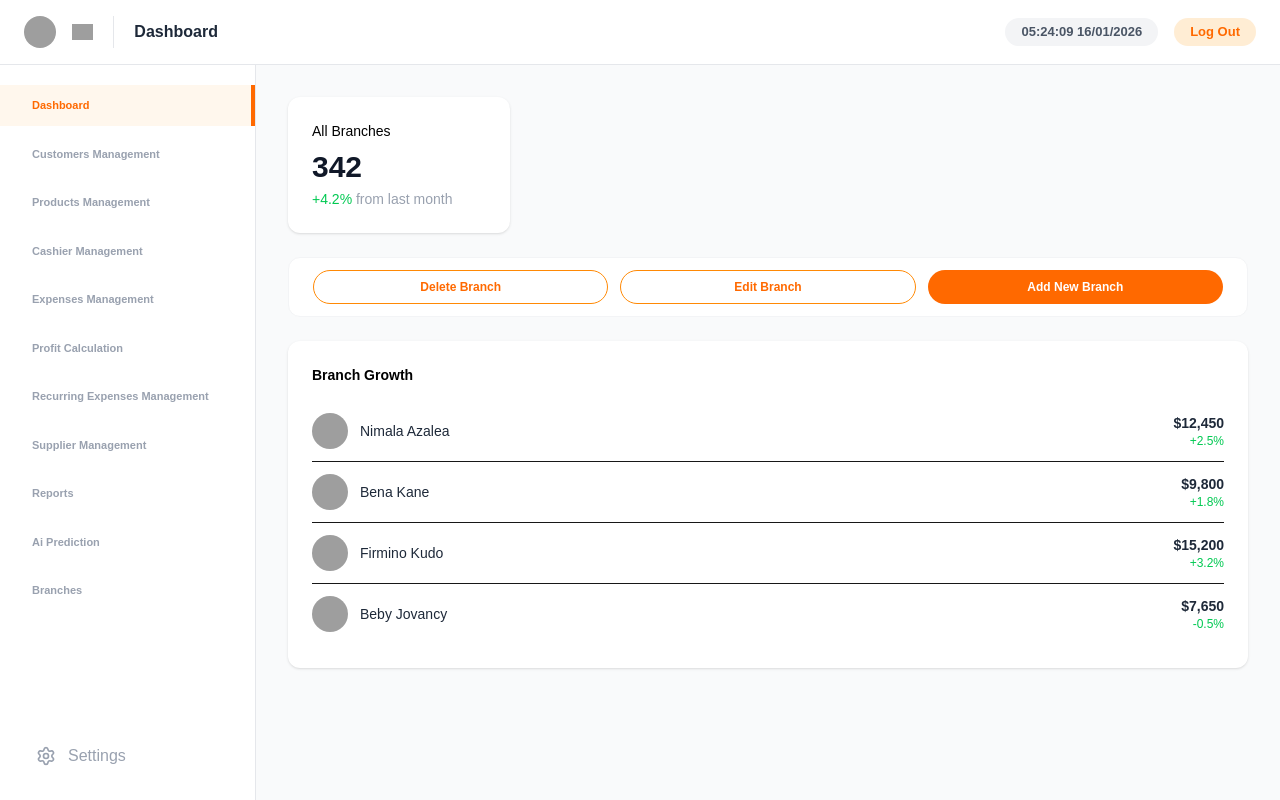
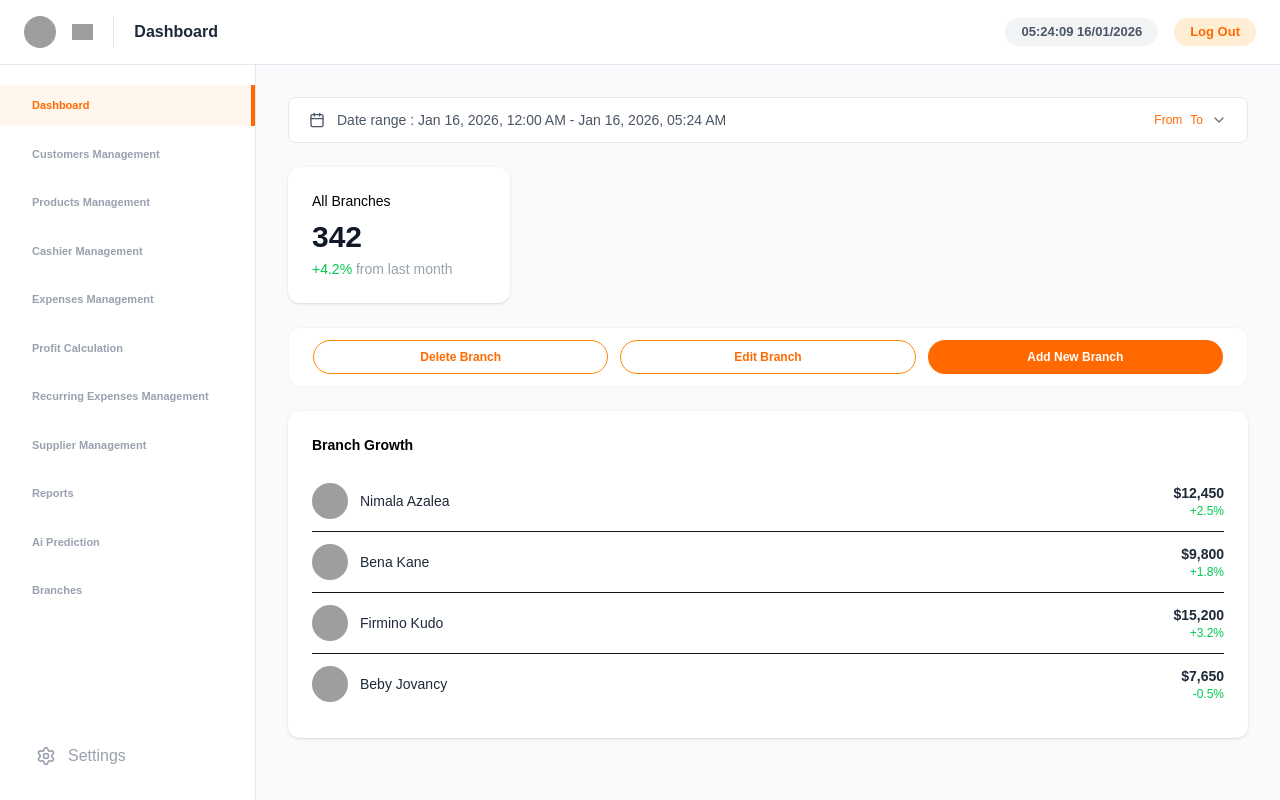
Before and after one commit to LTI-INTERNS/pos-micro-sass, a Next.js app: page /branches in a window 1280 px wide. Built offline with nearby package versions, Linux system fonts and the light colour scheme; grey boxes are pictures that could not be loaded.

Commit message:
feat(ui): add data range bar to branch and suppliermanagement page

```diff
--- a/app/branches/page.tsx
+++ b/app/branches/page.tsx
@@ -3,11 +3,13 @@ import DashboardLayout from '../components/dashboard_layout'
 import BranchStatCardGrid from '../components/branchStatCardGrid'
 import BranchActionBar from '../components/branch-actions'
 import BranchGrowthSection from '../components/branch-growth-section'
+import DateRangeBar from '../components/DateRangeBar'
 
 const Branchpage = () => {
   return (
     <DashboardLayout>
       <div className="w-full space-y-6">
+       <DateRangeBar/>
        <BranchStatCardGrid/>
        <BranchActionBar/>
        <BranchGrowthSection/>
--- a/app/suppliermanagement/page.tsx
+++ b/app/suppliermanagement/page.tsx
@@ -3,11 +3,13 @@ import SearchBar from "../components/supplier-searchbar";
 import CustomerActionsBar from "../components/supplier-actions";
 import CustomersTable from "../components/supplier-table";
 import StatCardGrid from "../components/supplierStatCardGrid";
+import DateRangeBar from "../components/DateRangeBar";
 
 export default function CustomersPage() {
   return (
     <DashboardLayout>
       <div className="w-full space-y-6">
+        <DateRangeBar />
         <StatCardGrid />
         <SearchBar />
         <CustomerActionsBar />
```
